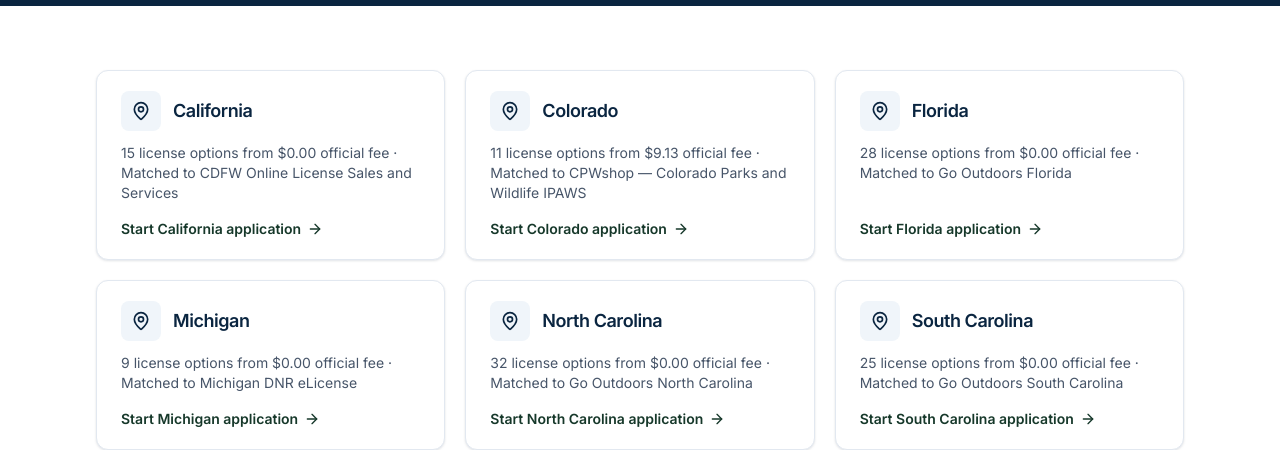
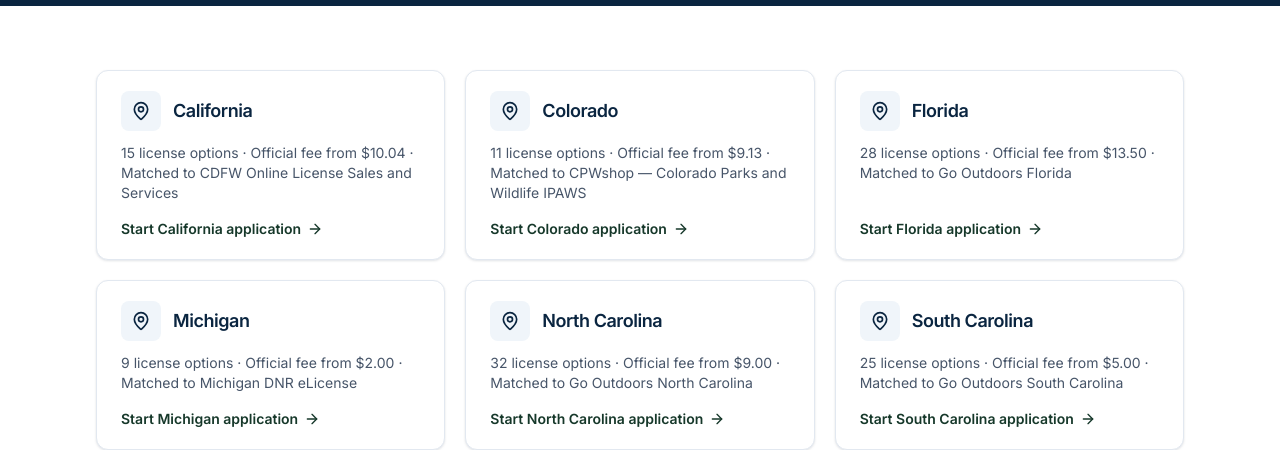
Before and after one commit to qasimmmmm/anglerpermit, a Next.js app: page /states in a window 1280 px wide. Shown: the part 359-809 px from the top of the page. Built offline with nearby package versions, Linux system fonts and the light colour scheme; no server answers.

Commit message:
design: align states hub pricing display

```diff
--- a/src/components/StateGrid.tsx
+++ b/src/components/StateGrid.tsx
@@ -20,20 +20,24 @@
   return (
     <ul className="grid gap-5 sm:grid-cols-2 lg:grid-cols-3">
       {states.map((state) => {
-        const lowestPrice = Math.min(...state.licenses.map((l) => l.price));
+        // "From" price = lowest paid license (some states have free
+        // youth/senior licenses — "from $0.00" reads like a bug).
+        const paidFees = state.licenses.map((l) => l.price).filter((p) => p > 0);
+        const lowestPrice = paidFees.length > 0 ? Math.min(...paidFees) : 0;
         return (
           <li key={state.slug}>
-            <Link href={`/${state.slug}`} className="group block h-full">
-              <Card className="flex h-full flex-col px-6 py-5 transition-shadow group-hover:shadow-md">
+            <Link href={`/${state.slug}`} className="group block h-full rounded-xl">
+              <Card className="flex h-full flex-col px-6 py-5 transition duration-200 group-hover:-translate-y-0.5 group-hover:border-forest-300 group-hover:shadow-md">
                 <div className="flex items-center gap-3">
-                  <span className="flex h-10 w-10 items-center justify-center rounded-lg bg-navy-50 text-navy">
+                  <span className="flex h-10 w-10 items-center justify-center rounded-lg bg-navy-50 text-navy transition-colors group-hover:bg-forest-50 group-hover:text-forest-600">
                     <MapPin className="h-5 w-5" aria-hidden="true" />
                   </span>
                   <h3 className="text-lg font-semibold text-navy">{state.stateName}</h3>
                 </div>
                 <p className="mt-3 flex-1 text-sm text-slate-600">
-                  {state.licenses.length} license option{state.licenses.length === 1 ? "" : "s"} from{" "}
-                  {formatPrice(lowestPrice)} official fee · Matched to {state.officialPortalName}
+                  {state.licenses.length} license option{state.licenses.length === 1 ? "" : "s"} · Official
+                  fee {lowestPrice > 0 ? `from ${formatPrice(lowestPrice)}` : "Free"} · Matched to{" "}
+                  {state.officialPortalName}
                 </p>
                 <span className="mt-4 inline-flex items-center gap-1.5 text-sm font-semibold text-forest-700">
                   Start {state.stateName} application
```
